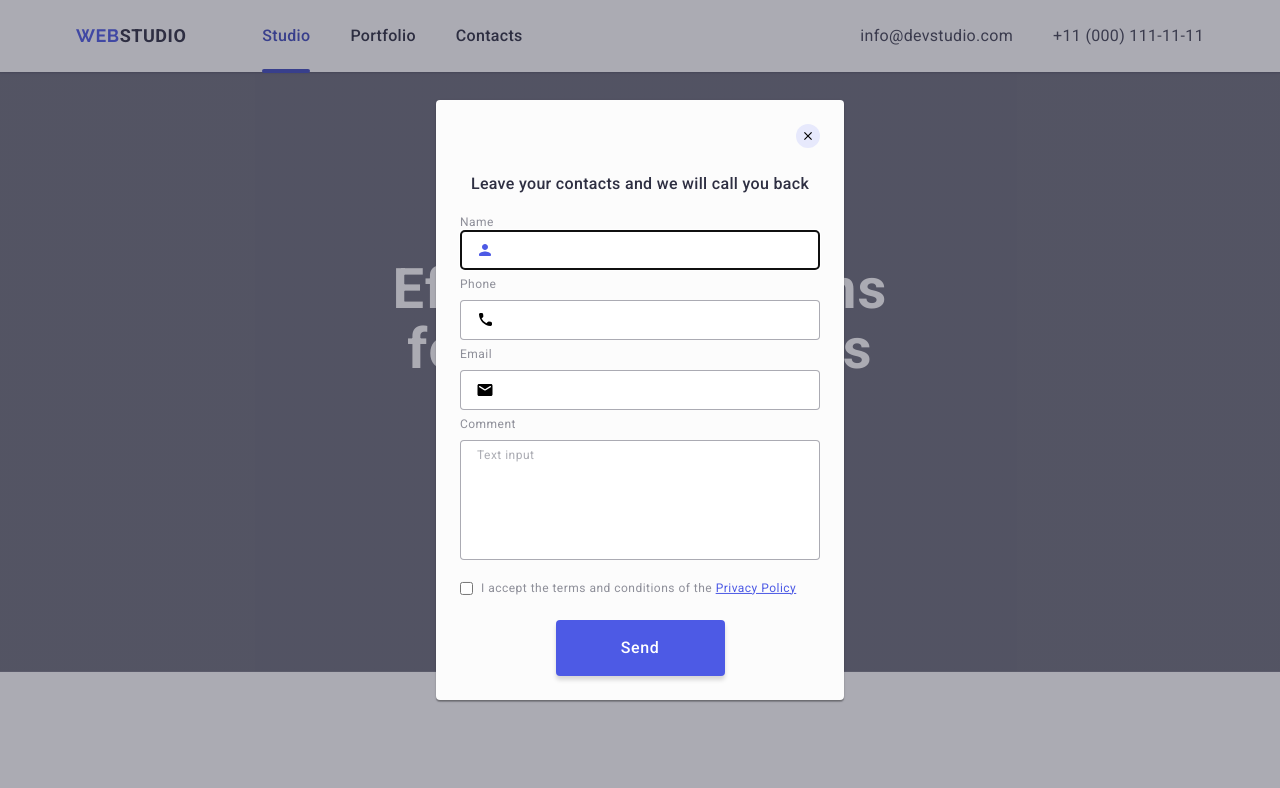
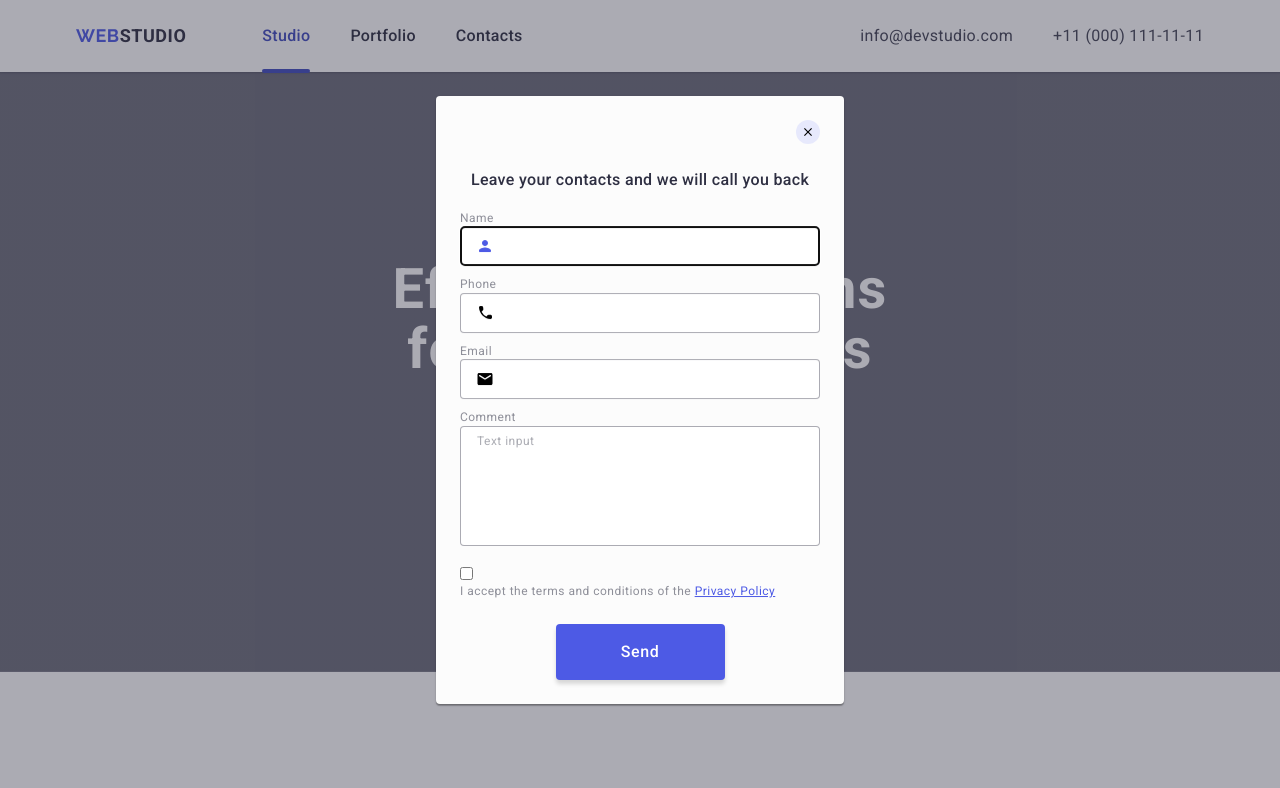
Before and after one commit to StanislavRakitianskiy/goit-markup-hw-05, a plain HTML site: page index.html in a window 1280 px wide. Shown: the top 788 px of the page. Drawn offline with nearby package versions, Linux system fonts and the light colour scheme.

Commit message:
commit file html and css

```diff
--- a/css/styles.css
+++ b/css/styles.css
@@ -457,14 +457,13 @@ img {
   text-align: center;
   margin-bottom: 16px;
 }
-.modal-input-text {
+.modal-label {
   font-family: "Roboto", sans-serif;
   font-weight: 400;
   font-size: 12px;
   line-height: 1.16;
   letter-spacing: 0.04em;
   color: #8e8f99;
-  margin-bottom: 8px;
 }
 .modal-input {
   width: 100%;
--- a/index.html
+++ b/index.html
@@ -593,8 +593,8 @@
             <legend class="modal-legend">
               Leave your contacts and we will call you back
             </legend>
-            <label class="modal-label">
-              <span class="modal-input-text">Name
+            <div class="modal-field-label">
+              <label class="modal-label" for="input-name">Name</label>
               <div class="modal-input-svg">
                 <input
                   type="text"
@@ -602,56 +602,65 @@
                   name="user-name"
                   required
                   autofocus
+                  id="input-name"
                 />
                 <svg class="modal-svg-input" width="18" height="24">
                   <use href="./images/icons.svg#icon-person"></use>
                 </svg>
               </div>
-            </label>
-            <label class="modal-label">
-              <p class="modal-input-text">Phone</p>
+            </div>
+            <div class="modal-field-label">
+              <label class="modal-label" for="input-phone">Phone</label>
               <div class="modal-input-svg">
                 <input
                   type="tel"
                   class="modal-input"
                   name="user-tel"
                   required
+                  id="input-phone"
                 />
                 <svg class="modal-svg-input" width="18" height="24">
                   <use href="./images/icons.svg#icon-phone"></use>
                 </svg>
               </div>
-            </label>
-            <label class="modal-label">
-              <p class="modal-input-text">Email</p>
+            </div>
+            <div class="modal-field-label">
+              <label class="modal-label" for="input-email">Email</label>
               <div class="modal-input-svg">
                 <input
                   type="email"
                   class="modal-input"
                   name="user-email"
                   required
+                  id="input-email"
                 />
                 <svg class="modal-svg-input" width="18" height="24">
                   <use href="./images/icons.svg#icon-email"></use>
                 </svg>
               </div>
-            </label>
-            <label class="modal-label">
-              <p class="modal-input-text">Comment</p>
+            </div>
+            <div class="modal-field-label">
+              <label class="modal-label" for="input-textarea">Comment</label>
+              <div class="modal-input-textarea">
               <textarea
                 name="user-comment"
                 placeholder="Text input"
                 class="modal-textarea"
+                id="input-textarea"
               ></textarea>
-            </label>
+              </div>
+            </div>
           </fieldset>
-          <label class="modal-label-policy">
+          <div class="modal-field-label">
+          <label class="modal-label-policy" for="input-policy"></label>
+            <div class="modal-input-checkbox">
             <input
               type="checkbox"
               name="policy"
               value="privacy-policy"
               class="modal-privacypolicy"
               required
+              id="input-policy"
             />
             <p class="modal-checkbox-text">
               I accept the terms and conditions of the
@@ -662,7 +671,8 @@
                 >Privacy Policy</a
               >
             </p>
-          </label>
+            </div>
+          </div>
           <button class="modal-button" type="submit">Send</button>
         </form>
       </div>
```
